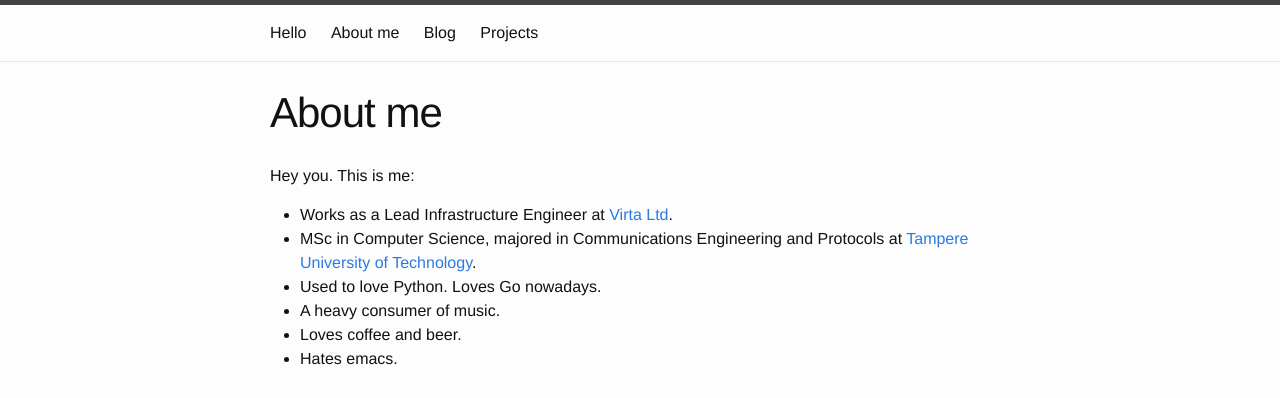
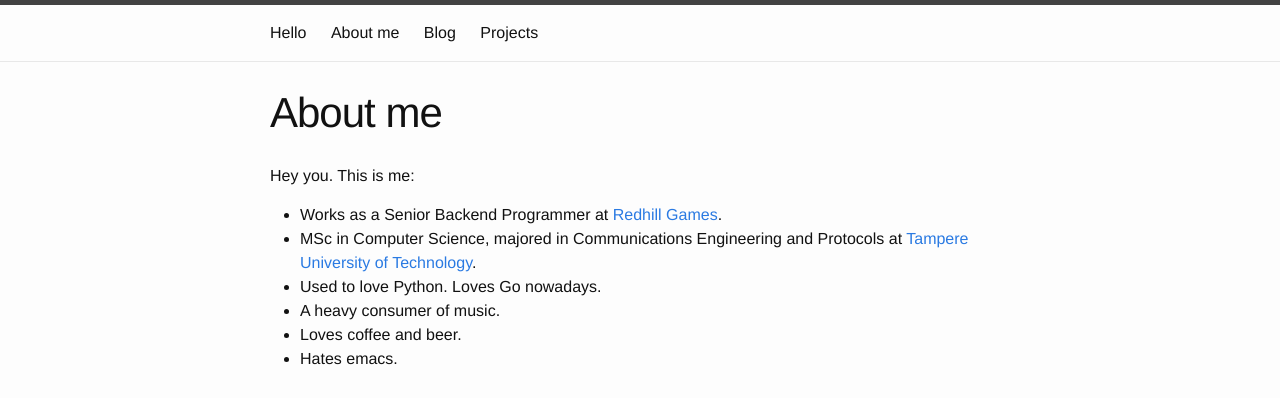
Before and after one commit to thevilledev/thevilledev.github.io, a Jekyll site: the page built from about.md, in a window 1280 px wide. Shown: the top 398 px of the page. Built offline with Jekyll 4.4.1, drawn with Linux system fonts in a browser that asks for light colours.

Commit message:
Update job

```diff
--- a/about.md
+++ b/about.md
@@ -6,7 +6,7 @@ permalink: /about/
 
 Hey you. This is me:
 
-* Works as a Lead Infrastructure Engineer at [Virta Ltd](https://virta.global/).
+* Works as a Senior Backend Programmer at [Redhill Games](https://www.redhillgames.com/).
 * MSc in Computer Science, majored in Communications Engineering
 and Protocols at [Tampere University of Technology](http://www.tut.fi/en/).
 * Used to love Python. Loves Go nowadays.
```
